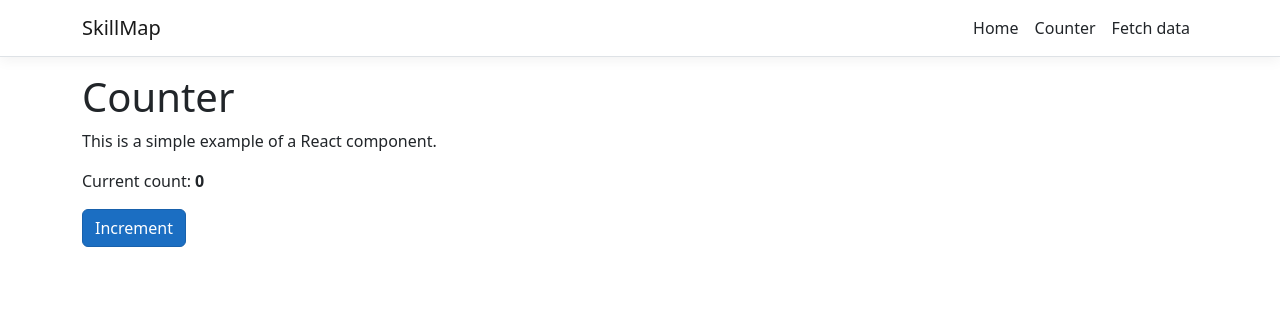
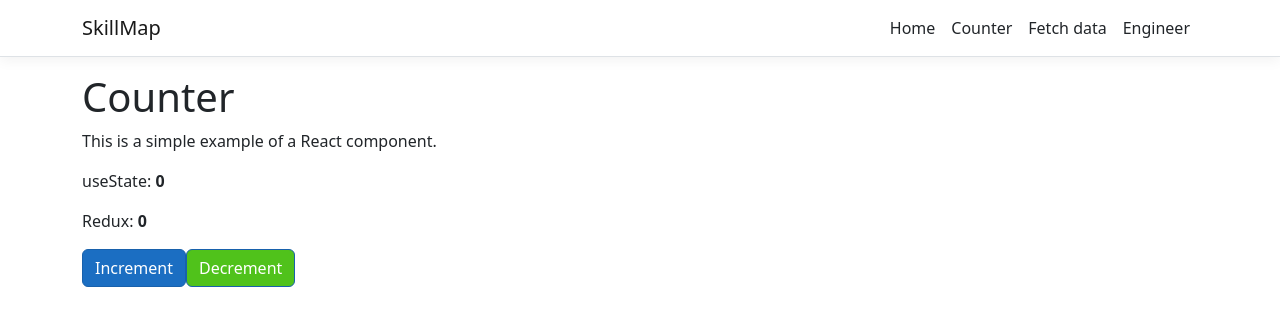
Before and after one commit to MasanaoSato123/SkillMap, a React (Create React App) app in the folder ClientApp/: page /counter in a window 1280 px wide. Shown: the top 326 px of the page. Built offline with nearby package versions, Linux system fonts and the light colour scheme.

Commit message:
Reduxを入れてみた 　1.ClientAppを右クリック 　2.コマンドライン起動 　3.下のコマンド実行 　　npm install @reduxjs/toolkit react-redux

```diff
--- a/ClientApp/package.json
+++ b/ClientApp/package.json
@@ -3,6 +3,7 @@
   "version": "0.1.0",
   "private": true,
   "dependencies": {
+    "@reduxjs/toolkit": "^1.9.7",
     "bootstrap": "^5.2.0",
     "http-proxy-middleware": "^2.0.6",
     "jquery": "^3.6.0",
@@ -10,6 +11,7 @@
     "oidc-client": "^1.11.5",
     "react": "^18.2.0",
     "react-dom": "^18.2.0",
+    "react-redux": "^8.1.3",
     "react-router-bootstrap": "^0.26.2",
     "react-router-dom": "^6.3.0",
     "react-scripts": "^5.0.1",
--- a/ClientApp/src/components/Counter.js
+++ b/ClientApp/src/components/Counter.js
@@ -1,31 +1,34 @@
-import React, { Component } from 'react';
+import React, { useState } from 'react';
+import { counterSlice } from '../features/counter/slice';
+import { useDispatch } from 'react-redux';
+import { useCounterCount } from '../features/counter/selector';
 
-export class Counter extends Component {
-  static displayName = Counter.name;
+const Counter = () => {
 
-  constructor(props) {
-    super(props);
-    this.state = { currentCount: 0 };
-    this.incrementCounter = this.incrementCounter.bind(this);
-  }
+    const dispatch = useDispatch();
+    const count = useCounterCount();
+    const [currentCount, setCurrentCount] = useState(0);
 
-  incrementCounter() {
-    this.setState({
-      currentCount: this.state.currentCount + 1
-    });
-  }
+    const onClickUp = () => {
+        setCurrentCount(currentCount + 1);
+        dispatch(counterSlice.actions.increment());
+    }
 
-  render() {
+    const onClickDown = () => {
+        setCurrentCount(currentCount - 1);
+        dispatch(counterSlice.actions.changed(count -1));
+    }
+
     return (
-      <div>
-        <h1>Counter</h1>
+        <React.Fragment>
+            <h1>Counter</h1>
+            <p>This is a simple example of a React component.</p>
+            <p aria-live="polite">useState: <strong>{currentCount}</strong></p>
+            <p aria-live="polite">Redux: <strong>{count}</strong></p>
+            <button className="btn btn-primary" onClick={onClickUp}>Increment</button>
+            <button className="btn btn-secondary" onClick={onClickDown}>Decrement</button>
+        </React.Fragment>
+    )
+}
 
-        <p>This is a simple example of a React component.</p>
-
-        <p aria-live="polite">Current count: <strong>{this.state.currentCount}</strong></p>
-
-        <button className="btn btn-primary" onClick={this.incrementCounter}>Increment</button>
-      </div>
-    );
-  }
-}
+export default Counter;
--- /dev/null
+++ b/ClientApp/src/components/Engineer.js
@@ -0,0 +1,21 @@
+import React, { useState } from 'react';
+
+const Engineer = () => {
+
+    const [currentCount, setCurrentCount] = useState(0);
+
+    const onClickCounter = () => {
+        setCurrentCount(currentCount + 1);
+    }
+
+    return (
+        <React.Fragment>
+            <h1>Engineer</h1>
+            <p>This is a simple example of a React component.</p>
+            <p aria-live="polite">Current count: <strong>{currentCount}</strong></p>
+            <button className="btn btn-primary" onClick={onClickCounter}>Increment</button>
+        </React.Fragment>
+    )
+}
+
+export default Engineer;
--- a/ClientApp/src/components/NavMenu.js
+++ b/ClientApp/src/components/NavMenu.js
@@ -38,6 +38,10 @@ export class NavMenu extends Component {
               <NavItem>
                 <NavLink tag={Link} className="text-dark" to="/fetch-data">Fetch data</NavLink>
               </NavItem>
+              <NavItem>
+                <NavLink tag={Link} className="text-dark" to="/engineer">Engineer</NavLink>
+              </NavItem>
+
             </ul>
           </Collapse>
         </Navbar>
--- a/ClientApp/src/custom.css
+++ b/ClientApp/src/custom.css
@@ -16,3 +16,9 @@ code {
   background-color: #1b6ec2;
   border-color: #1861ac;
 }
+
+.btn-secondary {
+    color: #ffffff;
+    background-color: #50c21b;
+    border-color: #1861ac;
+}
--- /dev/null
+++ b/ClientApp/src/features/counter/selector.js
@@ -0,0 +1,6 @@
+import { useSelector } from 'react-redux';
+//import { RootState } from '../../store/store';
+
+export function useCounterCount() {
+    return useSelector((state) => state.counter.value);
+}
--- /dev/null
+++ b/ClientApp/src/features/counter/slice.js
@@ -0,0 +1,27 @@
+import { createSlice } from '@reduxjs/toolkit'
+
+const initialState = {
+    value: 0,
+}
+
+export const counterSlice = createSlice({
+    name: 'counter',
+    initialState,
+    reducers: {
+        increment: (state) => {
+            state.value += 1
+        },
+        decrement: (state) => {
+            state.value -= 1
+        },
+        incrementByAmount: (state, action) => {
+            state.value += action.payload
+        },
+        changed: (state, action) => {
+            state.value = action.payload
+        }
+    },
+})
+
+//export const { increment, decrement, incrementByAmount } = counterSlice.actions
+export default counterSlice;
--- a/ClientApp/src/index.js
+++ b/ClientApp/src/index.js
@@ -3,24 +3,30 @@ import React from 'react';
 import { createRoot } from 'react-dom/client';
 import { BrowserRouter } from 'react-router-dom';
 import App from './App';
-import * as serviceWorkerRegistration from './serviceWorkerRegistration';
-import reportWebVitals from './reportWebVitals';
+import { store } from './store/store';
+import { Provider } from 'react-redux';
+
+//import * as serviceWorkerRegistration from './serviceWorkerRegistration';
+//import reportWebVitals from './reportWebVitals';
 
 const baseUrl = document.getElementsByTagName('base')[0].getAttribute('href');
 const rootElement = document.getElementById('root');
 const root = createRoot(rootElement);
 
 root.render(
-  <BrowserRouter basename={baseUrl}>
-    <App />
-  </BrowserRouter>);
+    <Provider store={store}>
+        <BrowserRouter basename={baseUrl}>
+            <App />
+        </BrowserRouter>
+    </Provider>
+  );
 
 // If you want your app to work offline and load faster, you can change
 // unregister() to register() below. Note this comes with some pitfalls.
 // Learn more about service workers: https://cra.link/PWA
-serviceWorkerRegistration.unregister();
+//serviceWorkerRegistration.unregister();
 
 // If you want to start measuring performance in your app, pass a function
 // to log results (for example: reportWebVitals(console.log))
 // or send to an analytics endpoint. Learn more: https://bit.ly/CRA-vitals
-reportWebVitals();
+//reportWebVitals();
--- /dev/null
+++ b/ClientApp/src/store/store.js
@@ -0,0 +1,11 @@
+import { configureStore } from '@reduxjs/toolkit';
+import counterSlice from '../features/counter/slice';
+
+const rootReducer = {
+    counter: counterSlice.reducer
+}
+
+
+export const store = configureStore({
+    reducer: rootReducer,
+});
```
Also changed, not shown: ClientApp/src/AppRoutes.js (+7 -2 lines).
